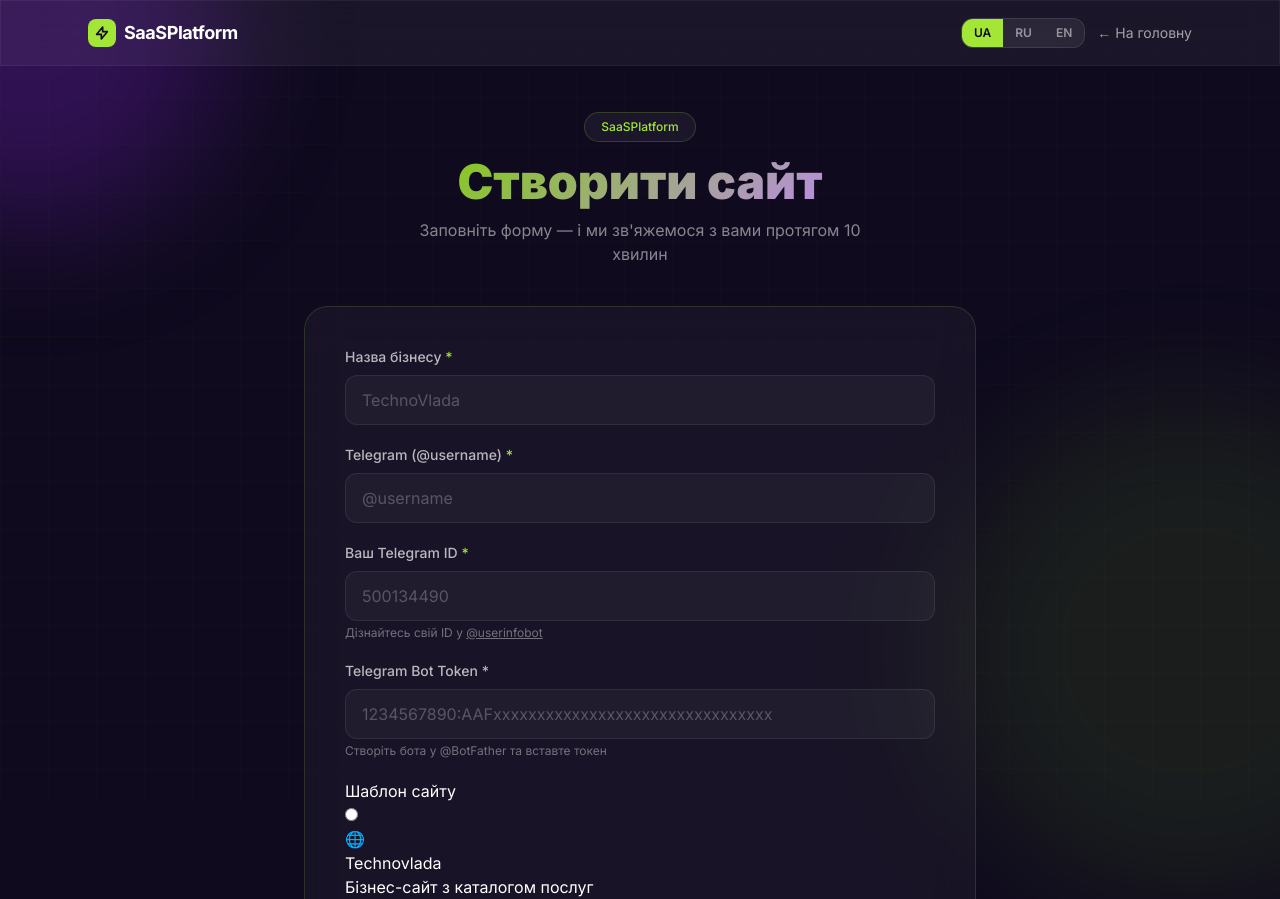
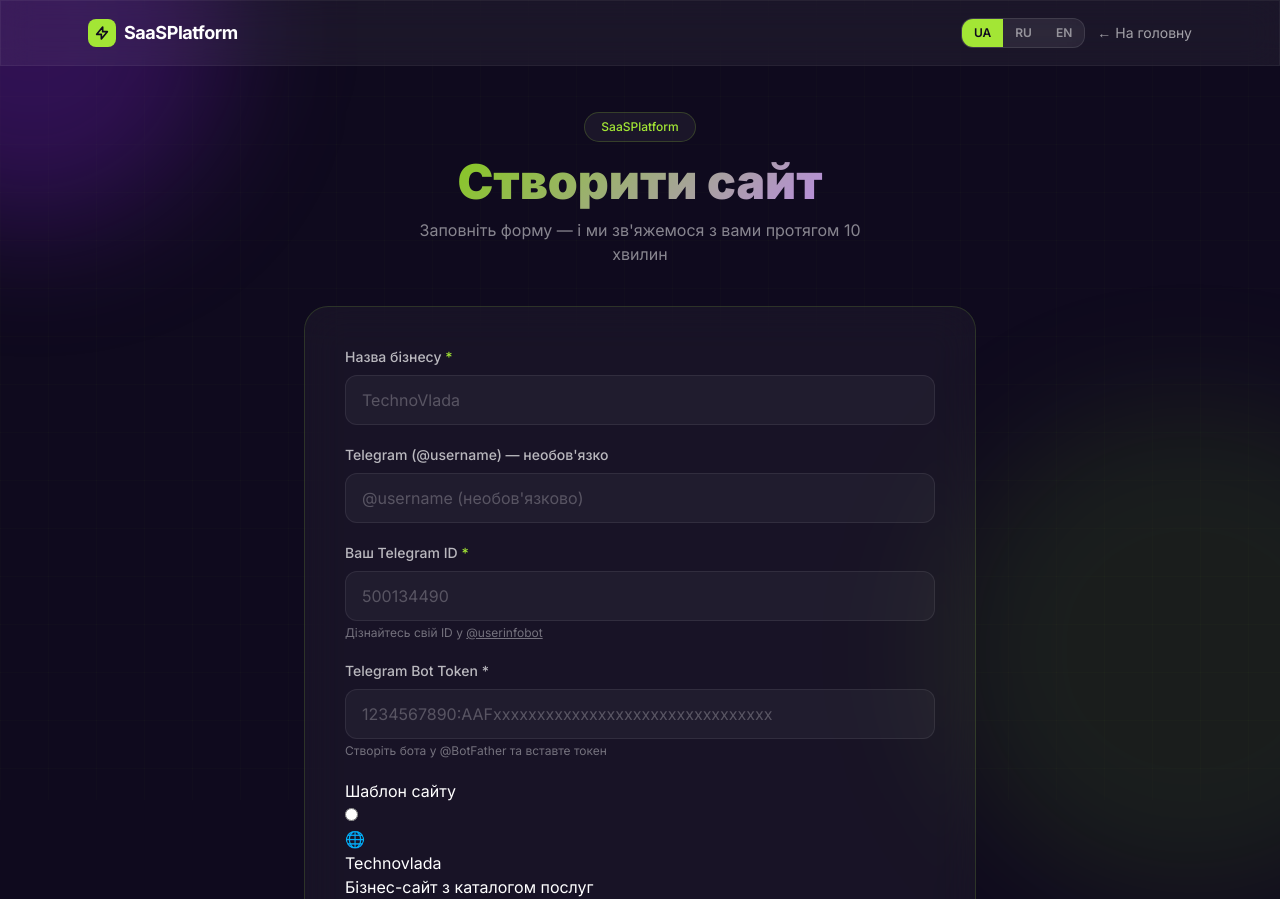
Before and after one commit to prostoArtemG/saas_platform, a FastAPI app: page /create-site in a window 1280 px wide. Shown: the top 899 px of the page. Run offline with FastAPI, Linux system fonts and the light colour scheme; parts of the project's set-up code (start-up, migrations or seed data) failed here and were passed over; some libraries are stand-ins or nearby versions.

Commit message:
feat: make telegram username optional in create-site form

```diff
--- a/app/site/routes.py
+++ b/app/site/routes.py
@@ -134,7 +134,7 @@ async def create_site_submit(
             status_code=status,
         )
 
-    if not business_name or not telegram or not site_type or not plan:
+    if not business_name or not site_type or not plan:
         return _form_error(t["create_site"]["error_required"])
 
     # Persist a SiteRequest as audit log (best-effort, non-blocking failure).
--- a/templates/create_site.html
+++ b/templates/create_site.html
@@ -122,12 +122,12 @@
         <!-- Telegram -->
         <div class="mb-5">
           <label class="block text-sm font-medium text-white/70 mb-2">
-            Telegram (@username) <span class="text-brand-lime">*</span>
+            Telegram (@username) — необов'язко
           </label>
-          <input type="text" name="telegram" required maxlength="128"
+          <input type="text" name="telegram" maxlength="128"
                  value="{{ form.telegram or '' }}"
                  class="form-input w-full px-4 py-3 rounded-xl text-base"
-                 placeholder="@username" />
+                 placeholder="@username (необов'язково)" />
         </div>
 
         <!-- Telegram ID -->
```
